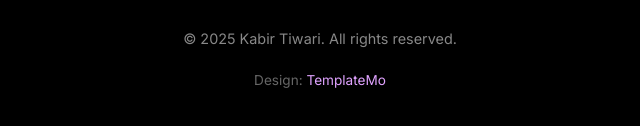
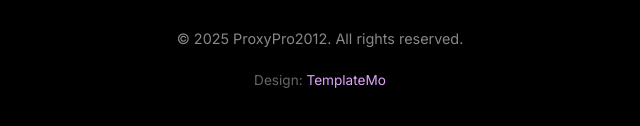
Before and after one commit to Proxypro2012/Chromium-Proxy, a plain HTML site: page src/index.html in a window 1280 px wide. Shown: the part 6774-6900 px from the top of the page, 320-960 px from the left. Drawn offline with Linux system fonts and the light colour scheme.

Commit message:
Update index.html

```diff
--- a/src/index.html
+++ b/src/index.html
@@ -304,7 +304,7 @@ https://templatemo.com/tm-597-neural-glass
     			<a href="https://github.com/Proxypro2012" target="_blank" rel="noopener">GitHub</a>
             </div>
             <div class="footer-copyright">
-                <p>&copy; 2025 Kabir Tiwari. All  rights reserved.</p>
+                <p>&copy; 2025 ProxyPro2012. All  rights reserved.</p>
             </div>
             <div class="footer-design">
                 Design: <a href="https://templatemo.com" target="_blank" rel="nofollow noopener">TemplateMo</a>
```
